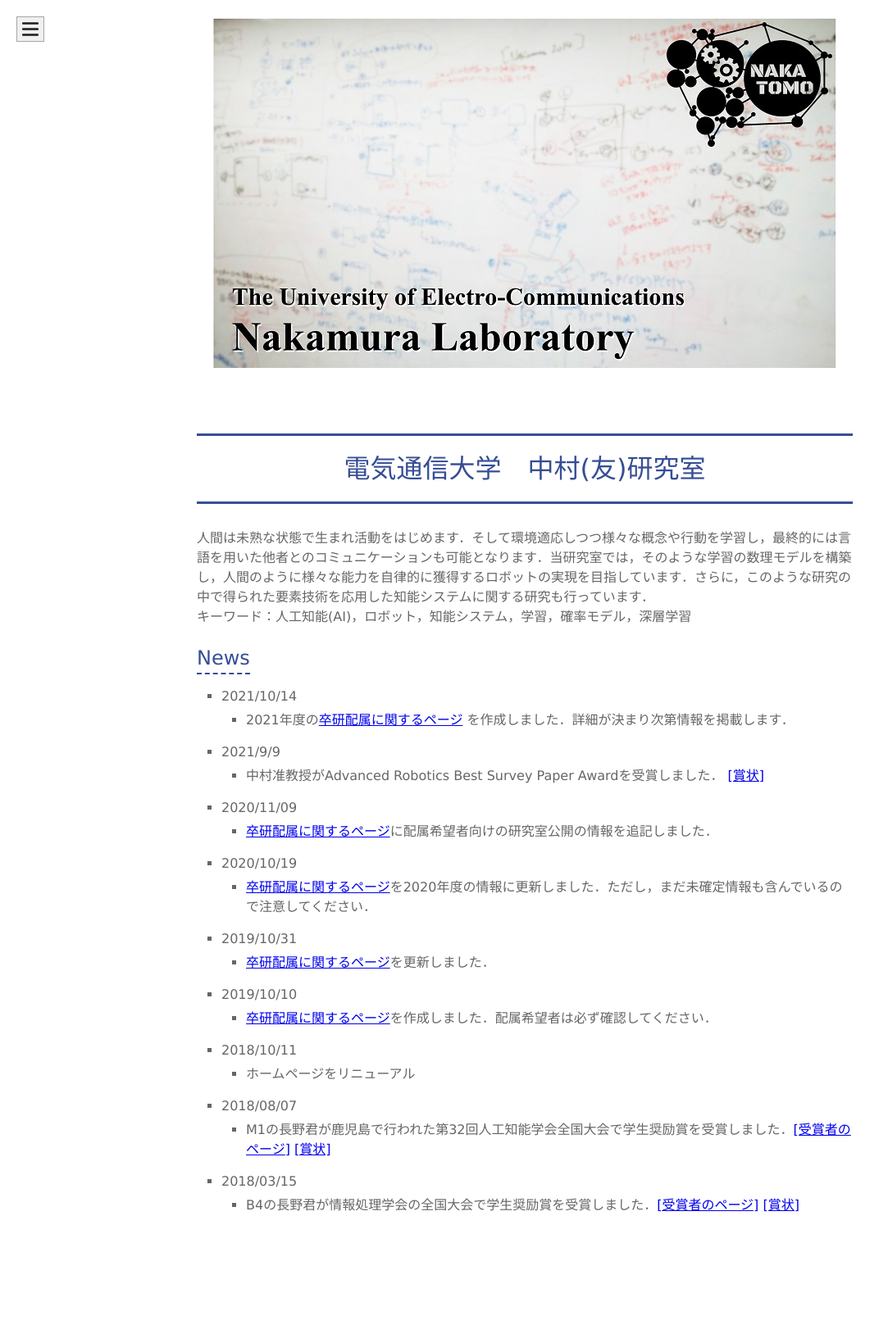
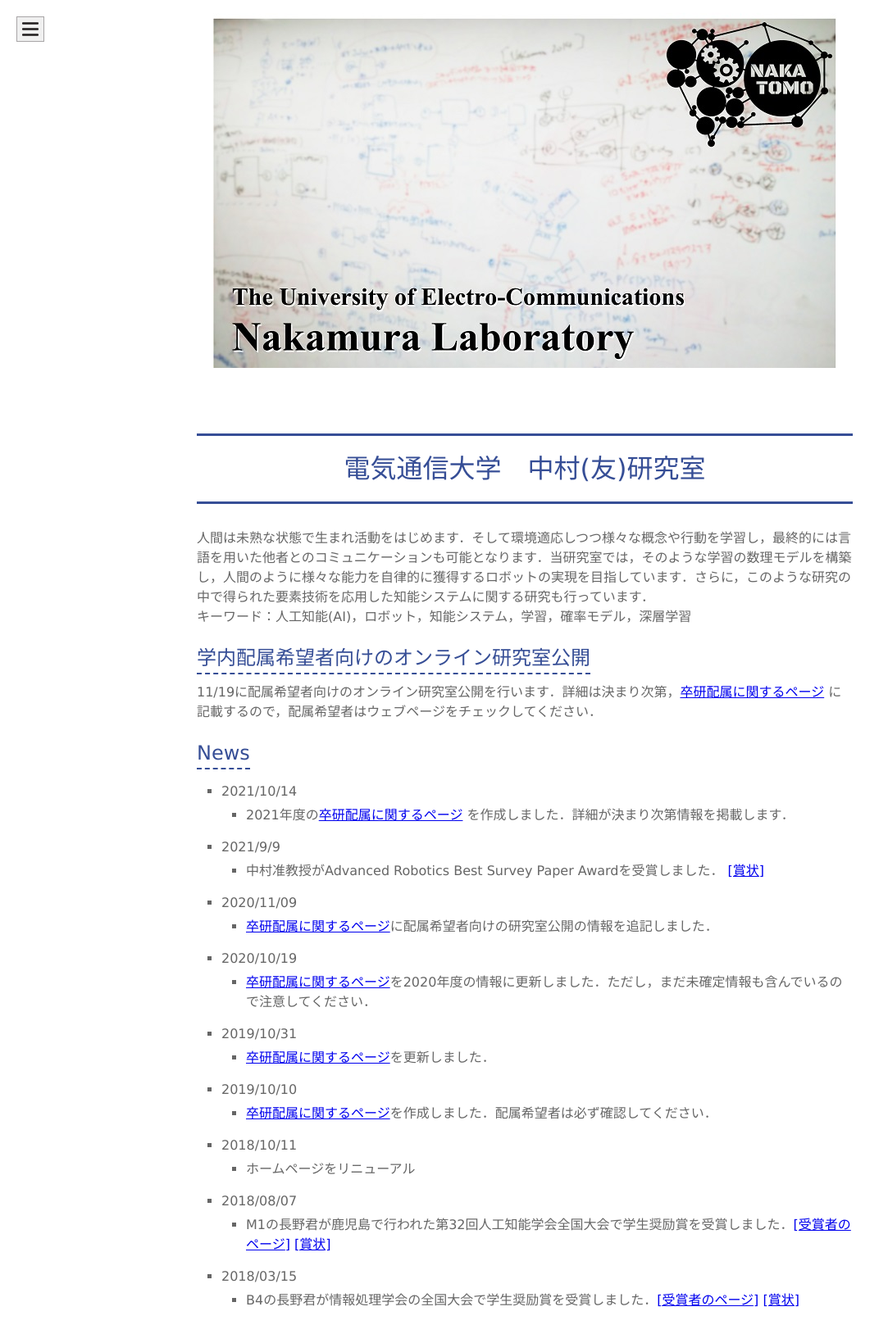
Before and after one commit to naka-lab/naka-lab.github.io, a Jekyll site: the page built from index.md, in a window 1280 px wide. Shown: the whole page at 82% size, without its empty margins (0-1083 px from the left). Built offline with Jekyll 4.4.1, drawn with Linux system fonts in a browser that asks for light colours; our own code applies the rules of GitHub Pages for plain Markdown files; before the commit the page ends 1523 px from its top, so only the background shows below that.

Commit message:
Update index.md

```diff
--- a/index.md
+++ b/index.md
@@ -6,6 +6,9 @@ layout: default
 人間は未熟な状態で生まれ活動をはじめます．そして環境適応しつつ様々な概念や行動を学習し，最終的には言語を用いた他者とのコミュニケーションも可能となります．当研究室では，そのような学習の数理モデルを構築し，人間のように様々な能力を自律的に獲得するロボットの実現を目指しています．さらに，このような研究の中で得られた要素技術を応用した知能システムに関する研究も行っています．
 
 キーワード：人工知能(AI)，ロボット，知能システム，学習，確率モデル，深層学習
+
+## 学内配属希望者向けのオンライン研究室公開
+11/19に配属希望者向けのオンライン研究室公開を行います．詳細は決まり次第，[卒研配属に関するページ](//hp.naka-lab.org/subpages/haizoku.html) に記載するので，配属希望者はウェブページをチェックしてください．
 
 ## News
 * 2021/10/14
```
